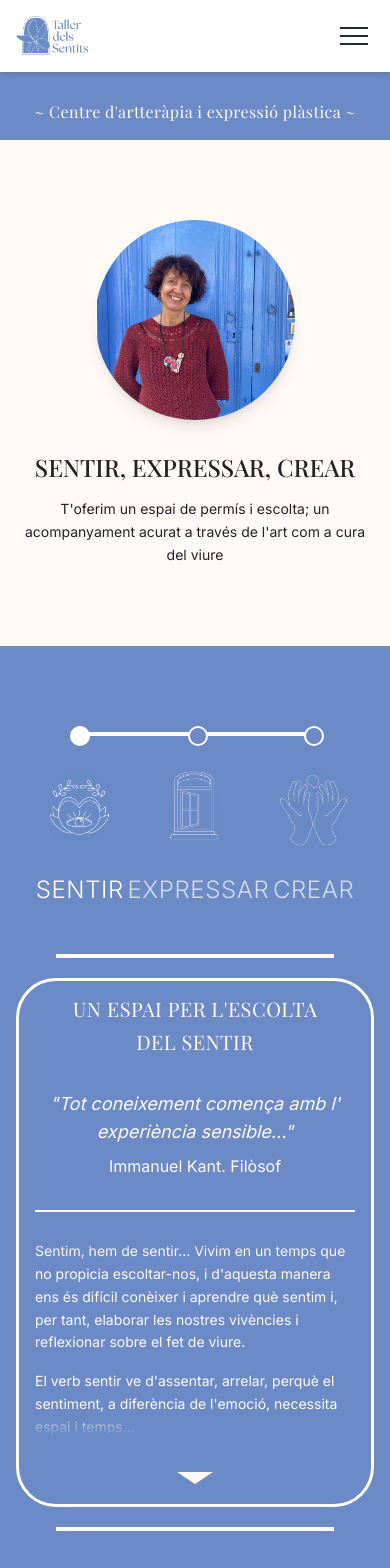
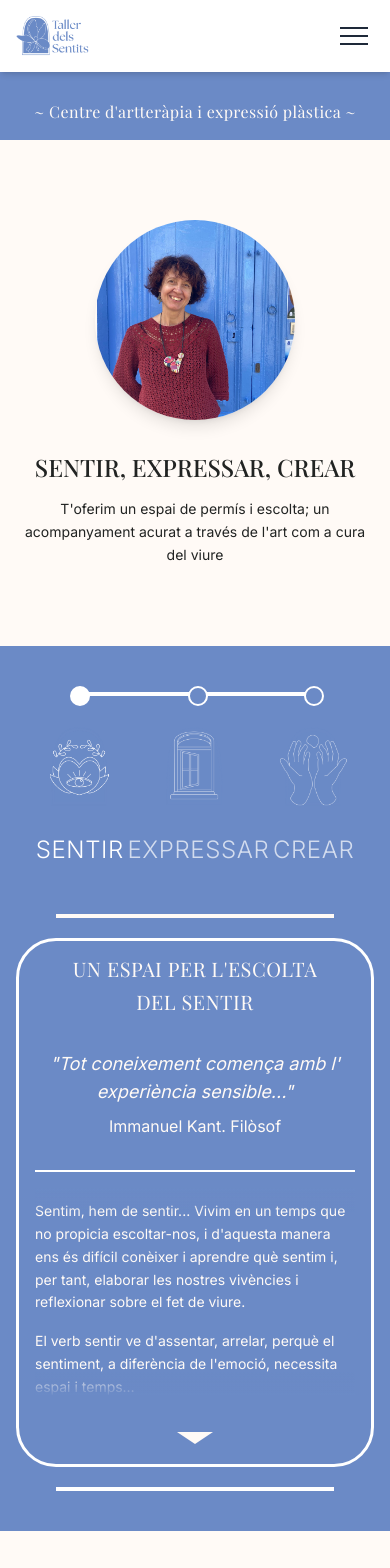
Before and after one commit to m-s-torne/taller-dels-sentits, a Next.js app: page / in a window 390 px wide. Shown: the top 1568 px of the page. Built offline with nearby package versions, Linux system fonts and the light colour scheme.

Commit message:
fix: change padding for mobile content section

```diff
--- a/app/(home)/components/ContentSection/ContentSection.tsx
+++ b/app/(home)/components/ContentSection/ContentSection.tsx
@@ -21,7 +21,7 @@ export const ContentSection = () => {
     return (
         <motion.section
             id="essencia"
-            className="bg-shakespeare py-20 px-4 sm:px-6 md:px-10 overflow-hidden"
+            className="bg-shakespeare sm:py-20 py-10 px-4 sm:px-6 md:px-10 overflow-hidden"
             initial={{ opacity: 0, y: 40 }}
             animate={{ opacity: 1, y: 0 }}
             viewport={{ once: true, amount: 0.3 }}
```
